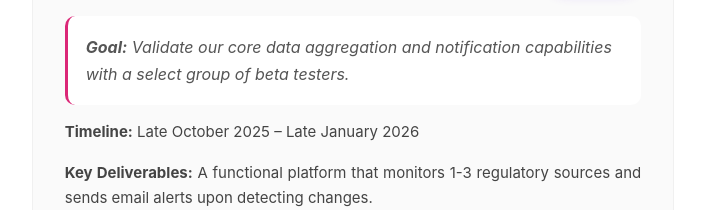
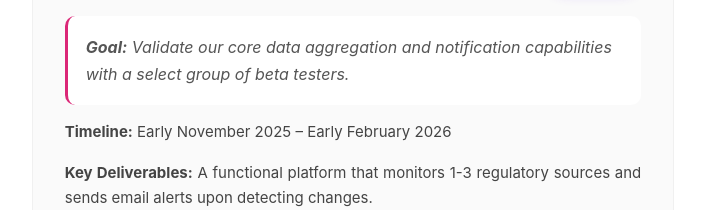
Before and after one commit to Enzo-Armani/sentinel, a Next.js app: page / in a window 1280 px wide. Shown: the part 3180-3390 px from the top of the page, without its empty margins (287-992 px from the left). Built offline with nearby package versions, Linux system fonts and the light colour scheme.

Commit message:
Fixed date to start early Nov

```diff
--- a/app/page.tsx
+++ b/app/page.tsx
@@ -110,7 +110,7 @@ export default function Home() {
             <div className="phase-goal">
                 <strong>Goal:</strong> Validate our core data aggregation and notification capabilities with a select group of beta testers.
             </div>
-            <p><strong>Timeline:</strong> Late October 2025 – Late January 2026</p>
+            <p><strong>Timeline:</strong> Early November 2025 – Early February 2026</p>
             <p><strong>Key Deliverables:</strong> A functional platform that monitors 1-3 regulatory sources and sends email alerts upon detecting changes.</p>
 
             <table className="timeline-table">
```
